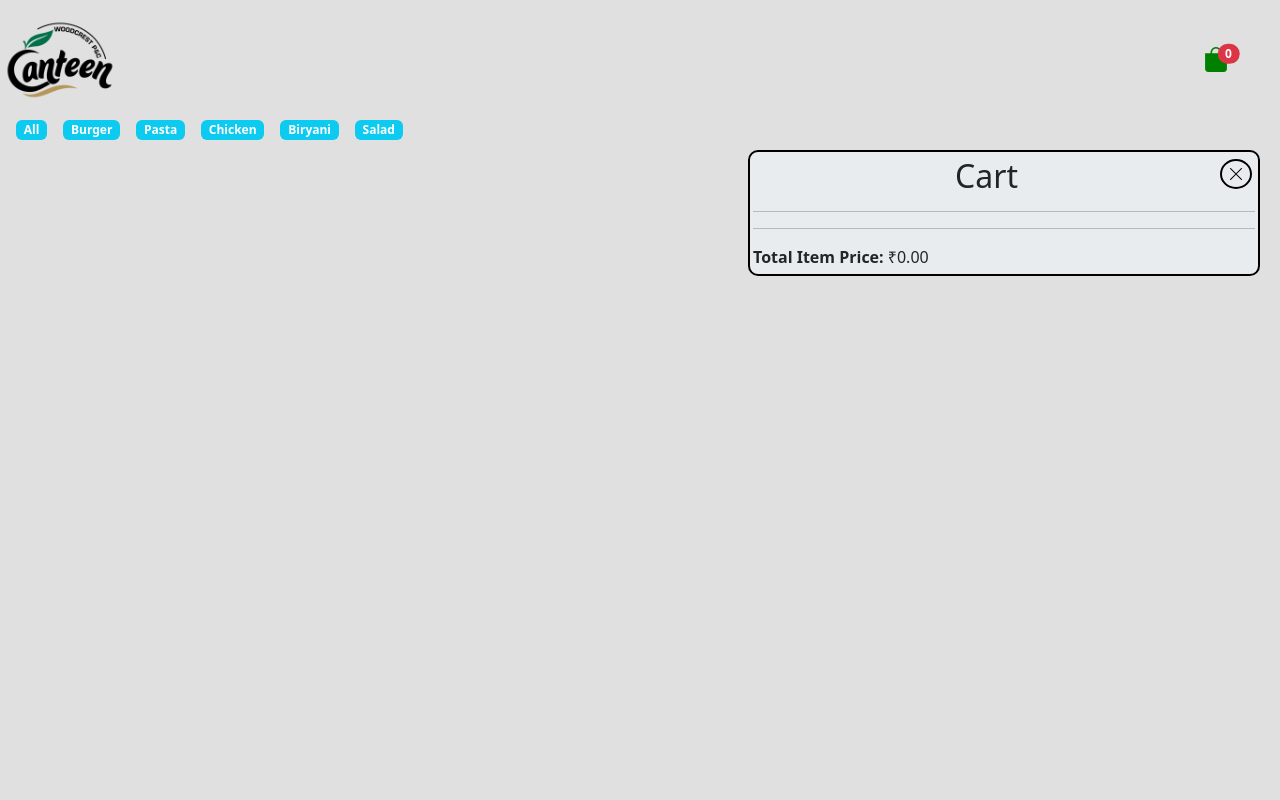
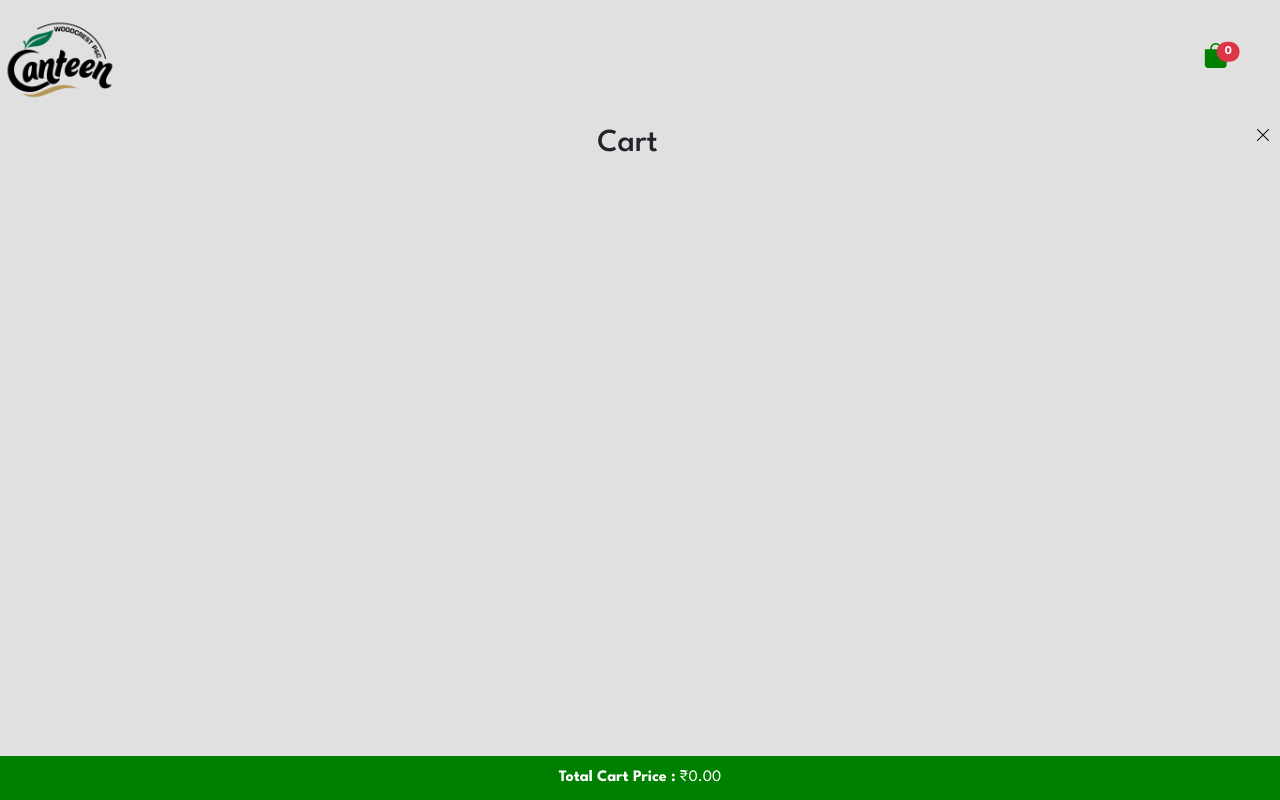
Before and after one commit to Shivam-Patel-4/Canteen-website, a React (Create React App) app: page /cart in a window 1280 px wide. Built offline with nearby package versions, Linux system fonts and the light colour scheme; the HTML template or start-up script is replaced by a standard one.

Commit message:
commit from parth

```diff
--- a/package.json
+++ b/package.json
@@ -6,9 +6,12 @@
     "@testing-library/jest-dom": "^5.17.0",
     "@testing-library/react": "^13.4.0",
     "@testing-library/user-event": "^13.5.0",
+    "body-parser": "^1.20.2",
     "bootstrap": "^5.3.2",
     "create-react-app": "^5.0.1",
     "eslint": "^8.56.0",
+    "express": "^4.18.2",
+    "mongoose": "^8.1.1",
     "react": "^18.2.0",
     "react-bootstrap": "^2.10.0",
     "react-dom": "^18.2.0",
--- a/public/index.html
+++ b/public/index.html
@@ -9,16 +9,32 @@
       content="Web site created using create-react-app"
     />
     <link rel="manifest" href="%PUBLIC_URL%/manifest.json" />
-    <link href="https://cdn.jsdelivr.net/npm/bootstrap@5.3.2/dist/css/bootstrap.min.css" rel="stylesheet" integrity="sha384-T3c6CoIi6uLrA9TneNEoa7RxnatzjcDSCmG1MXxSR1GAsXEV/Dwwykc2MPK8M2HN" crossorigin="anonymous">
-    <link rel="stylesheet" href="https://cdn.jsdelivr.net/npm/bootstrap-icons@1.11.3/font/bootstrap-icons.min.css">
+    <link
+      href="https://cdn.jsdelivr.net/npm/bootstrap@5.3.2/dist/css/bootstrap.min.css"
+      rel="stylesheet"
+      integrity="sha384-T3c6CoIi6uLrA9TneNEoa7RxnatzjcDSCmG1MXxSR1GAsXEV/Dwwykc2MPK8M2HN"
+      crossorigin="anonymous"
+    />
+    <link
+      rel="stylesheet"
+      href="https://cdn.jsdelivr.net/npm/bootstrap-icons@1.11.3/font/bootstrap-icons.min.css"
+    />
+    <link rel="preconnect" href="https://fonts.googleapis.com" />
+    <link rel="preconnect" href="https://fonts.gstatic.com" crossorigin />
+    <link
+      href="https://fonts.googleapis.com/css2?family=League+Spartan:wght@100;200;300;400;500;600;700;800;900&display=swap"
+      rel="stylesheet"
+    />
     <title>Canteen Menu</title>
   </head>
   <body>
     <noscript>You need to enable JavaScript to run this app.</noscript>
     <div id="root"></div>
 
-
-    <script src="https://cdn.jsdelivr.net/npm/bootstrap@5.3.2/dist/js/bootstrap.bundle.min.js" integrity="sha384-C6RzsynM9kWDrMNeT87bh95OGNyZPhcTNXj1NW7RuBCsyN/o0jlpcV8Qyq46cDfL" crossorigin="anonymous"></script>
-
+    <script
+      src="https://cdn.jsdelivr.net/npm/bootstrap@5.3.2/dist/js/bootstrap.bundle.min.js"
+      integrity="sha384-C6RzsynM9kWDrMNeT87bh95OGNyZPhcTNXj1NW7RuBCsyN/o0jlpcV8Qyq46cDfL"
+      crossorigin="anonymous"
+    ></script>
   </body>
 </html>
--- a/src/App.css
+++ b/src/App.css
@@ -1,3 +1,7 @@
+* {
+    font-family: 'League Spartan', sans-serif;
+}
+
 .logo {
     width: 120px;
 }
@@ -22,3 +26,10 @@ body {
 .cart-btn:hover{
     color: black;
 }
+.navSelect {
+    cursor: pointer;
+}
+
+.navSelect::-webkit-scrollbar{
+    display: none;
+}
--- a/src/App.js
+++ b/src/App.js
@@ -4,7 +4,7 @@ import canteenLogo from './images/canteenLogo.png';
 import './App.css';
 import CartPage from '../src/Pages/CartPage';
 import Home from './Pages/Home';
-import { categoriesData } from './menuItemData/MenuItemData';
+
 
 function App() {
 
@@ -42,19 +42,8 @@ function App() {
         </Link>
       </header>
 
-      {/* categories row */}
-      <div className='d-flex gap-3 mx-3 overflow-x-auto'>
-        <div className='badge bg-info'>
-          All
-        </div>
-        {
-          categoriesData.map(category => (
-            <div key={category?.id} className='badge bg-info'>
-              {category?.category}
-            </div>
-          ))
-        }
-      </div>
+
+
 
       <Routes>
         <Route
--- a/src/Components/Cart.css
+++ b/src/Components/Cart.css
@@ -1,11 +1,19 @@
 .cart button {
     margin-left: 20px;
-    border: 1px solid red !important;
+    border: none !important;
     background: none;
     color: red;
     font-size: 20px;
     border-radius: 0 !important;
 }
+.cartTotal{
+    background-color: green;
+    padding: 10px;
+    width: 100%;
+    color: white;
+    text-align: center;
+}
+
 @media screen and (max-width: 600px) {
     /* .cart img {
         width: 65px;
--- a/src/Components/Cart.js
+++ b/src/Components/Cart.js
@@ -5,7 +5,6 @@ const Cart = ({ cart, totalCartPrice, handleRemoveFromCart }) => {
     return (
         <div className="cart">
             <h2 className='text-center'>Cart</h2>
-            <hr/>
             {cart.map((cartItem) => (
                 <div key={cartItem.id}>
                     <img
@@ -13,14 +12,13 @@ const Cart = ({ cart, totalCartPrice, handleRemoveFromCart }) => {
                         alt={cartItem.name}
                         style={{ width: '70px', height: '70px', marginRight: '10px', }}
                     />
-                    <b>{cartItem.name}</b> - &#8377;{cartItem.price} &#xd7;{cartItem.quantity} = &#8377;{cartItem.totalItemPrice.toFixed(2)}
+                    <b>{cartItem.name}</b> - &#8377;{cartItem.price} (&#xd7;{cartItem.quantity}) = &#8377;{cartItem.totalItemPrice.toFixed(2)}
                     <button onClick={() => handleRemoveFromCart(cartItem.id)}><i class="bi bi-trash3-fill"></i></button>
                     <hr/>
                 </div>
             ))}
-            <hr/>
-            <div>
-                <strong>Total Item Price:</strong> &#8377;{totalCartPrice.toFixed(2)}
+            <div className='position-absolute bottom-0 start-0 cartTotal'>
+                <strong className=''>Total Cart Price :</strong> &#8377;{totalCartPrice.toFixed(2)}
             </div>
         </div>
     );
--- a/src/Components/MenuItemCard.css
+++ b/src/Components/MenuItemCard.css
@@ -1,6 +1,7 @@
 .menuItemBody {
     margin: 0;
     padding: 13px 0;
+    /* background-color: rgb(201, 134, 42); */
     /* background-color: rgb(231, 229, 229); */
 }
 
@@ -30,6 +31,7 @@
     background: linear-gradient(145deg, #cacaca, #f0f0f0);
     box-shadow: 8px 8px 14px #acacac,
         -8px -8px 14px #ffffff;
+
 }
 
 .menuItemBody h5,
--- a/src/Pages/CartPage.css
+++ b/src/Pages/CartPage.css
@@ -1,28 +1,24 @@
 .cart-page {
-    width: 26%;
-    background-color:#e9ecef;
-    position: absolute;
-    /* float: bottom; */
-    top: 150px;
-    right: 20px;
     padding: 5px 3px;
+    height: 72vh;
     border-radius: 10px;
     margin-left: 3px;
-    border: 2px solid black;
+    overflow-y: auto;
+}
+.cart-page::-webkit-scrollbar{
+    display: none;
+}
+.close-btn{
+    border: none;
+}
+.cart-page button {
+    background-color: transparent;
+    float: right;
+    /* margin-right:3px; */
+    /* margin-top: 2px; */
 }
 
-.cart-page button {
-    border: 2px solid black;
-    border-radius: 50%;
-
-    background-color: transparent;
-    float: right;
-    margin-right:3px;
-    margin-top: 2px;
-    /* color:rgb(0, 0, 0); */
-}
-
-
+/*
 @media screen and (max-width: 1600px) {
     .cart-page {
         width: 28%;
@@ -54,4 +50,4 @@
         right: 10px;
     }
 
-}
+} */
--- a/src/Pages/Home.js
+++ b/src/Pages/Home.js
@@ -1,17 +1,21 @@
-import React from 'react'
-import MenuItemCard from '../Components/MenuItemCard'
-import {menuItemsData} from "../menuItemData/MenuItemData"
+import React from "react";
+import MenuItemCard from "../Components/MenuItemCard";
+import { menuItemsData, categoriesData } from "../menuItemData/MenuItemData";
 
-const Home = ({cart, setCart}) => {
-
+const Home = ({ cart, setCart }) => {
   const handleAddToCart = (item) => {
     const existingItem = cart.find((cartItem) => cartItem.id === item.id);
 
     if (existingItem) {
       setCart((prevCart) =>
         prevCart.map((cartItem) => {
-                    const updatedCartItem = cartItem.id === item.id
-                        ? { ...cartItem, quantity: cartItem.quantity + 1, totalItemPrice: (cartItem.quantity + 1) * Number(item.price) }
+          const updatedCartItem =
+            cartItem.id === item.id
+              ? {
+                  ...cartItem,
+                  quantity: cartItem.quantity + 1,
+                  totalItemPrice: (cartItem.quantity + 1) * Number(item.price),
+                }
               : cartItem;
 
           // console.log('Updated Cart Item:', updatedCartItem);
@@ -20,7 +24,11 @@ const Home = ({cart, setCart}) => {
       );
     } else {
       setCart((prevCart) => {
-                const newItem = { ...item, quantity: 1, totalItemPrice: Number(item.price) };
+        const newItem = {
+          ...item,
+          quantity: 1,
+          totalItemPrice: Number(item.price),
+        };
         // console.log('New Cart Item:', newItem);
         return [...prevCart, newItem];
       });
@@ -29,6 +37,15 @@ const Home = ({cart, setCart}) => {
 
   return (
     <div className="container-fluid">
+      <div className="d-flex gap-3 mx-3 overflow-x-auto navSelect">
+        {categoriesData.map((category) => (
+          <div key={category?.id} className="badge bg-success">
+            {category?.category}
+          </div>
+        ))}
+      </div>
+
+
       <div className="row justify-content-center">
         {menuItemsData.map((item, index) => (
           <div key={item.id} className=" col-xl-3 col-lg-4 col-md-6 mt-2">
@@ -37,7 +54,7 @@ const Home = ({cart, setCart}) => {
         ))}
       </div>
     </div>
-    )
-}
+  );
+};
 
-export default Home
+export default Home;
```
Also changed, not shown: 1 other file (tests, documents, lock files or other folders). Lines whose indentation alone changed are shown as unchanged.
